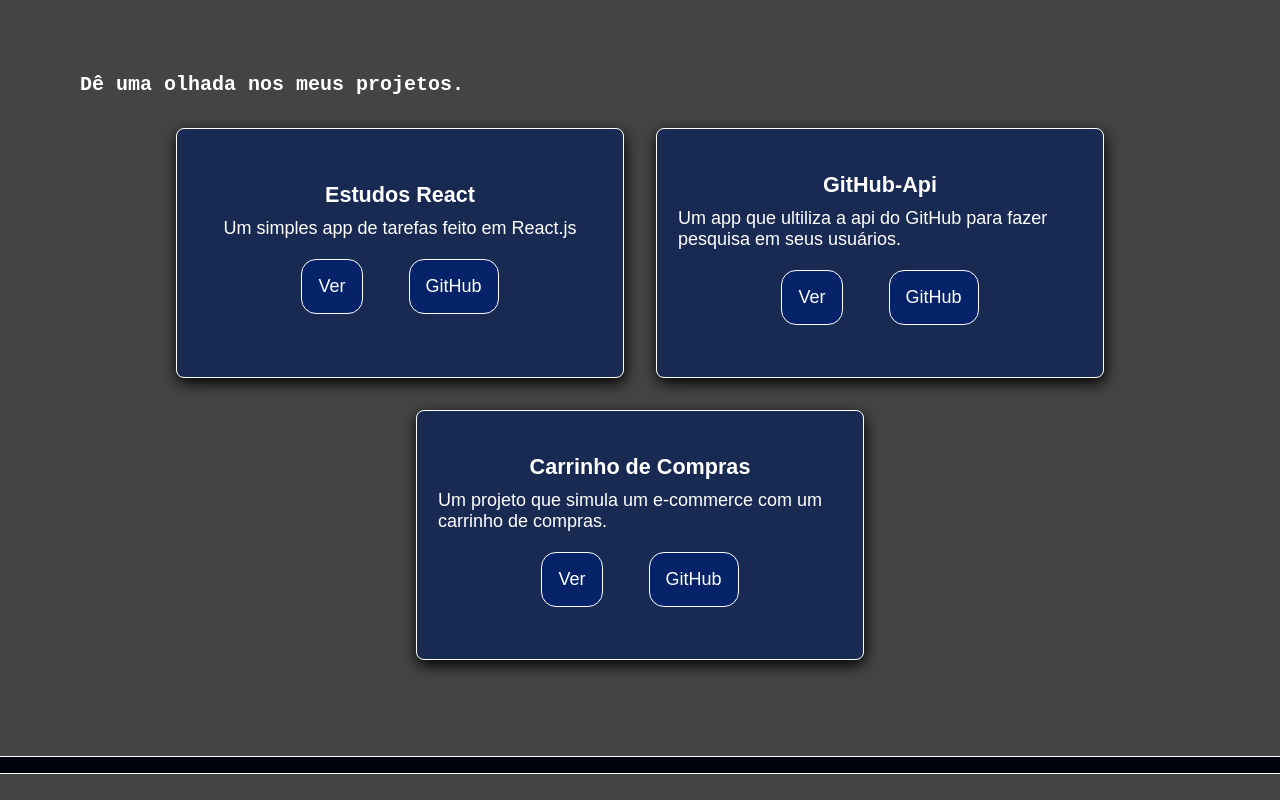
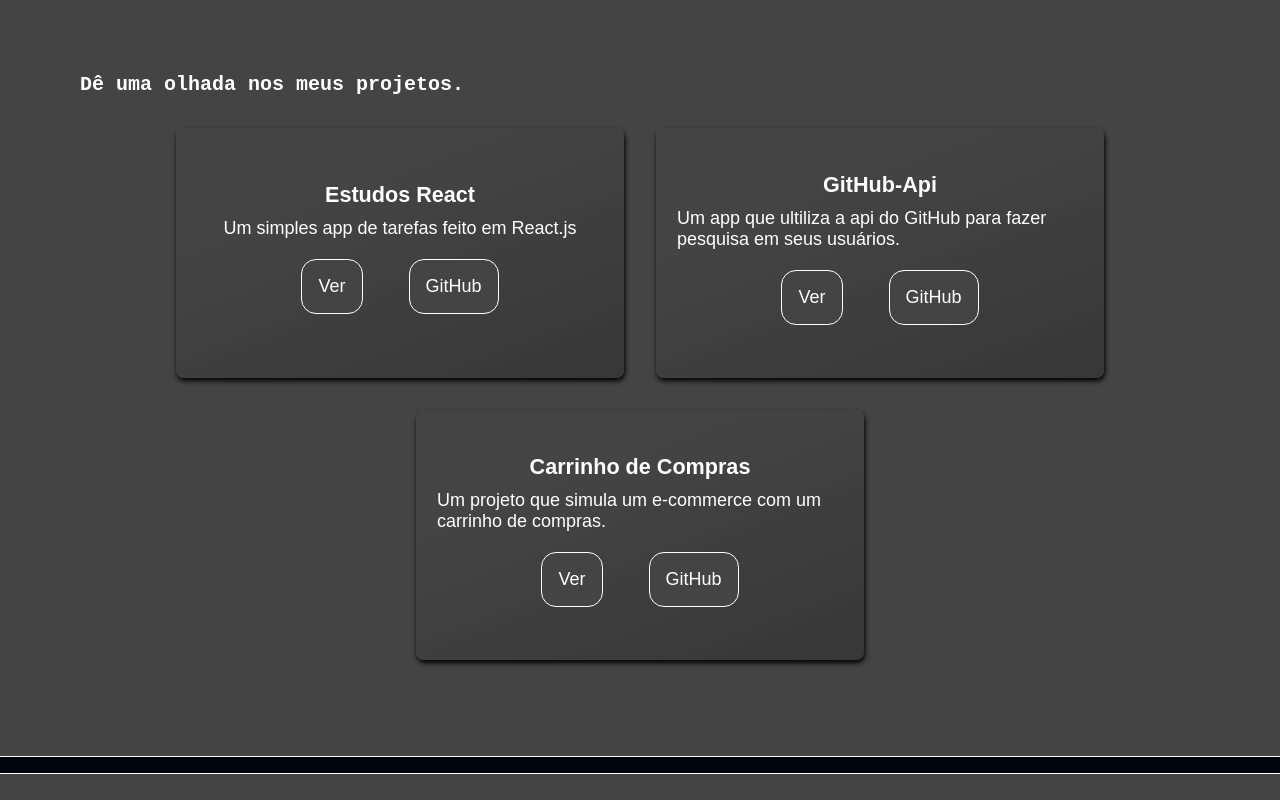
Before and after one commit to zefelipe19/portfolio-react, a React (Vite) app: page / in a window 1280 px wide. Shown: the part 1180-1980 px from the top of the page. Built offline with nearby package versions, Linux system fonts and the light colour scheme.

Commit message:
update home, nav,  contact page and db

```diff
--- a/src/Components/Card/Card.tsx
+++ b/src/Components/Card/Card.tsx
@@ -7,17 +7,15 @@ type CardProps = {
     description: string
     link: string
     github: string
-    image?: string
-    video?: string
 }
 
 
-export function Card ({title, description, link, github, image, video}:CardProps) {
+export function Card ({title, description, link, github}:CardProps) {
+
     return(
         <div className={style.card}>
             <h5>{title}</h5>
             <div className={style.description}>
-                {image&&(<img src={image} alt="" />)}
                 <p>{description}</p>
             </div>
             <div className={style.links}>
--- a/src/Components/Card/style.module.css
+++ b/src/Components/Card/style.module.css
@@ -4,11 +4,15 @@
   padding: 1rem;
 
   color: #fff;
-  background-color: #041d5aa8;
-  border: 1px solid #fff;
+  background-image: linear-gradient(
+    159deg,
+    rgba(68, 68, 68, 1) 30%,
+    rgba(55, 55, 55, 1) 100%
+  );
+
   border-radius: 8px;
 
-  box-shadow: #000 1px 5px 15px;
+  box-shadow: #000 1px 3px 5px;
 
   display: flex;
   flex-direction: column;
@@ -30,13 +34,6 @@
   justify-content: center;
 }
 
-.description img {
-  height: 90px;
-  width: 90px;
-  margin: 5px;
-  border-radius: 8px;
-}
-
 .links {
   display: flex;
   gap: 1rem;
@@ -44,14 +41,14 @@
 
 .links a {
   border: 1px solid #fff;
-  background-color: #01206fc5;
+  background-color: #444;
   border-radius: 15px;
   padding: 1rem;
   margin: 15px;
 }
 
 .links a:hover {
-  background-color: #022e9ca8;
+  background-color: #44444457;
 }
 
 @media (min-width: 800px) {
--- a/src/Components/Nav/Nav.tsx
+++ b/src/Components/Nav/Nav.tsx
@@ -10,11 +10,11 @@ export function NavBar () {
         <header>
             <nav className={style.navbar}>
                 <Link to={"/"}><img src={Icon} alt="J.F icon" /></Link>
-                {/* <ul className={style.navitens}>
+                <ul className={style.navitens}>
                     <li><Link to={"/"} rel="noopener noreferrer">Home</Link></li>
                     <li><Link to={"projects/"} rel="noopener noreferrer">Projetos</Link></li>
-                    <li><Link to={"#"} rel="noopener noreferrer">Contato</Link></li>
-                </ul> */}
+                    <li><Link to={"contact/"} rel="noopener noreferrer">Contato</Link></li>
+                </ul>
             </nav>
         </header>
     )
--- /dev/null
+++ b/src/Pages/Contact/Contact.tsx
@@ -0,0 +1,5 @@
+export function Contact () {
+    return (
+        <></>
+    )
+}
--- a/src/Pages/Home/Home.tsx
+++ b/src/Pages/Home/Home.tsx
@@ -45,7 +45,7 @@ export function Home() {
                                     description={project.description}
                                     link={project.link}
                                     github={project.github}
-                                    image={project.image}/>
+                                    />
                                 )
                             })
                         }
--- a/src/Pages/Projects/Projects.tsx
+++ b/src/Pages/Projects/Projects.tsx
@@ -2,6 +2,7 @@ import React from "react";
 import { useState, useEffect } from "react"
 import axios from "axios";
 
+import {FaGithub} from "react-icons/fa"
 import styles from "./style.module.css"
 
 type ProjectCardProps = {
@@ -12,7 +13,7 @@ type ProjectCardProps = {
 function ProjectCard ({name, url}:ProjectCardProps) {
     return(
         <div className={styles.card}>
-            <h5>{name}</h5>
+            <h4>{name}</h4>
             <a href={url} target="_blank" rel="nooper noorefere">See</a>
         </div>
     )
@@ -39,9 +40,9 @@ export function Projects () {
     }
 
     return(
-        <main>
-            <h1>All GitHub Projects</h1>
-            <div>
+        <main className={styles.projects}>
+            <h2>Veja aqui todos os meus projetos do GitHub. <FaGithub/></h2>
+            <div className={styles.allProjects}>
                 {
                     allProjects.map((project: ProjectProps) => {
                         return(
--- a/src/Pages/Projects/style.module.css
+++ b/src/Pages/Projects/style.module.css
@@ -1,11 +1,54 @@
+.projects {
+  padding: 2rem;
+  margin: 1rem 0;
+  border-top: 1px solid #fff;
+  border-bottom: 1px solid #fff;
+  background-color: #444;
+}
+
 .card {
+  height: 45%;
+  width: 45%;
+  padding: 2rem;
+
   border-radius: 8px;
-  background-color: #000;
   color: #fff;
-  padding: 12px;
+  background-image: linear-gradient(
+    159deg,
+    rgba(68, 68, 68, 1) 30%,
+    rgba(55, 55, 55, 1) 100%
+  );
+  box-shadow: #000 1px 3px 5px;
 
   display: flex;
-  justify-content: center;
+  justify-content: space-between;
   align-items: center;
   gap: 15px;
 }
+
+.card a {
+  border: 1px solid #fff;
+  background-color: #444;
+  border-radius: 15px;
+  padding: 1rem;
+  margin: 15px;
+}
+
+.card a:hover {
+  background-color: #44444457;
+}
+
+.allProjects {
+  margin-top: 1rem;
+  display: flex;
+  flex-wrap: wrap;
+  gap: 2rem;
+
+  justify-content: center;
+}
+
+@media (min-width: 800px) {
+  .card {
+    min-height: 150px;
+  }
+}
--- a/src/Routes/index.tsx
+++ b/src/Routes/index.tsx
@@ -4,6 +4,7 @@ import { Route, Routes } from "react-router-dom"
 
 import { Home } from "../Pages/Home/Home"
 import { Projects } from "../Pages/Projects/Projects"
+import { Contact } from "../Pages/Contact/Contact"
 
 
 export default function Router () {
@@ -11,6 +12,7 @@ export default function Router () {
         <Routes>
             <Route path="/" element={<Home />} />
             <Route path="projects/" element={<Projects />} />
+            <Route path="contact/" element={<Contact />} />
         </Routes>
     )
 }
--- a/src/assets/database.json
+++ b/src/assets/database.json
@@ -3,29 +3,23 @@
             {
             "id": 1,
             "name": "Estudos React",
-            "link": "https://zefelipe-estudos.netlify.app",
+            "link": "https://estudos-reactjs.vercel.app",
             "github": "https://github.com/zefelipe19/Estudos_React",
-            "description" : "Um simples app de tarefas feito em React.js",
-            "image": "",
-            "video": ""
+            "description" : "Um simples app de tarefas feito em React.js"
         },
         {
             "id": 2,
             "name": "GitHub-Api",
-            "link": "https://github-users-zefelipe19.netlify.app",
+            "link": "https://find-users-github.vercel.app",
             "github": "https://github.com/zefelipe19/GitHub-Api",
-            "description": "Um app que ultiliza a api do GitHub para fazer pesquisa em seus usuários.",
-            "image": "",
-            "video": ""
+            "description": "Um app que ultiliza a api do GitHub para fazer pesquisa em seus usuários."
         },
         {
             "id": 3,
             "name": "Carrinho de Compras",
-            "link": "https://projeto-carrinho-de-compras.netlify.app",
+            "link": "https://projeto-compras.vercel.app",
             "github": "https://github.com/zefelipe19/carrinho-de-compras",
-            "description": "Um projeto que simula um e-commerce com um carrinho de compras.",
-            "image": "",
-            "video": ""
+            "description": "Um projeto que simula um e-commerce com um carrinho de compras."
         }
     ]
 
```
